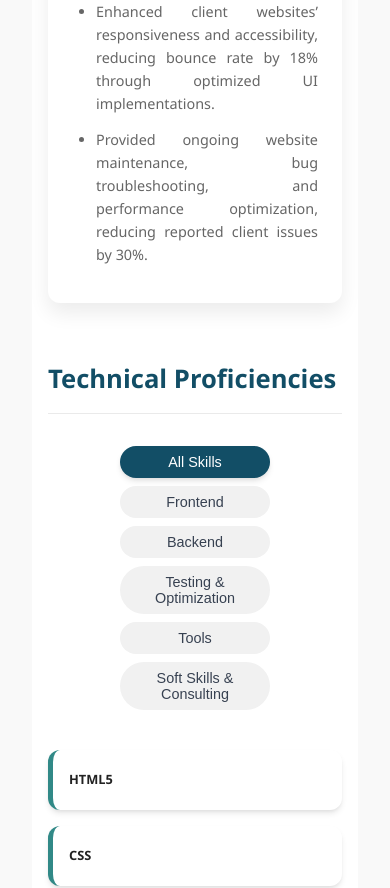
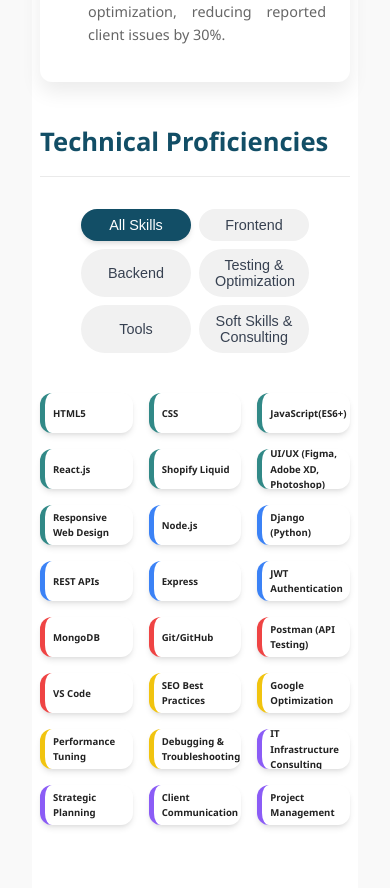
Before and after one commit to irfan3434/irfanishtiaq.dev, a React (Create React App) app: page /resume in a window 390 px wide. Shown: the part 3530-4418 px from the top of the page. Built offline with nearby package versions, Linux system fonts and the light colour scheme.

Commit message:
new addition of layers

```diff
--- a/src/pages/Resume.css
+++ b/src/pages/Resume.css
@@ -423,7 +423,7 @@ body.dark-mode .skill-name {
 /* Responsive Styles */
 @media screen and (max-width: 768px) {
     .resume-section {
-        padding: 1rem;
+        padding: 0.5rem;
     }
 
     .download-button {
@@ -485,17 +485,31 @@ body.dark-mode .skill-name {
     }
 
     .skills-grid {
-    grid-template-columns: repeat(auto-fill, minmax(150px, 1fr));
+    grid-template-columns: repeat(auto-fill, minmax(90px, 1fr));
   }
 
   .skill-card {
-    height: 60px;
-    padding: 1rem;
+    height: 40px;
+    padding: 0.5rem;
   }
 
   .skill-name {
-    font-size: 0.8rem;
+    font-size: 0.6rem;
   }
+
+  .category-btn {
+  padding: 0.5rem 1rem;
+  border-radius: 9999px;
+  transition: all 0.3s ease;
+  border: none;
+  cursor: pointer;
+  font-size: 0.9rem;
+  font-weight: 500;
+  width: 110px;
+}
+
+
+
 }
 
 
--- a/src/pages/Resume.js
+++ b/src/pages/Resume.js
@@ -12,8 +12,8 @@ const SkillsSection = () => {
     { name: 'JavaScript(ES6+)', category: 'frontend' },
     { name: 'React.js', category: 'frontend' },
     { name: 'Shopify Liquid', category: 'frontend' },
-    { name: 'UI/UX Implementation (Figma, Adobe XD, Photoshop)', category: 'frontend' },
-    { name: 'Responsive Web Design', category: 'Frontend' },
+    { name: 'UI/UX (Figma, Adobe XD, Photoshop)', category: 'frontend' },
+    { name: 'Responsive Web Design', category: 'frontend' },
     { name: 'Node.js', category: 'backend' },
     { name: 'Django (Python)', category: 'backend' },
     { name: 'REST APIs', category: 'backend' },
@@ -24,13 +24,13 @@ const SkillsSection = () => {
     { name: 'Postman (API Testing)', category: 'tools' },
     { name: 'VS Code', category: 'tools' },
     { name: 'SEO Best Practices', category: 'testing' },
-    { name: 'Google PageSpeed Optimization', category: 'testing' },
+    { name: 'Google Optimization', category: 'testing' },
     { name: 'Performance Tuning', category: 'testing' },
     { name: 'Debugging & Troubleshooting', category: 'testing' },
     { name: 'IT Infrastructure Consulting', category: 'softskills' },
-    { name: 'Strategic Technology Planning', category: 'softskills' },
+    { name: 'Strategic Planning', category: 'softskills' },
     { name: 'Client Communication', category: 'softskills' },
-    { name: 'Project Management (Basic)', category: 'softskills' },
+    { name: 'Project Management', category: 'softskills' },
 
   ];
 
```
